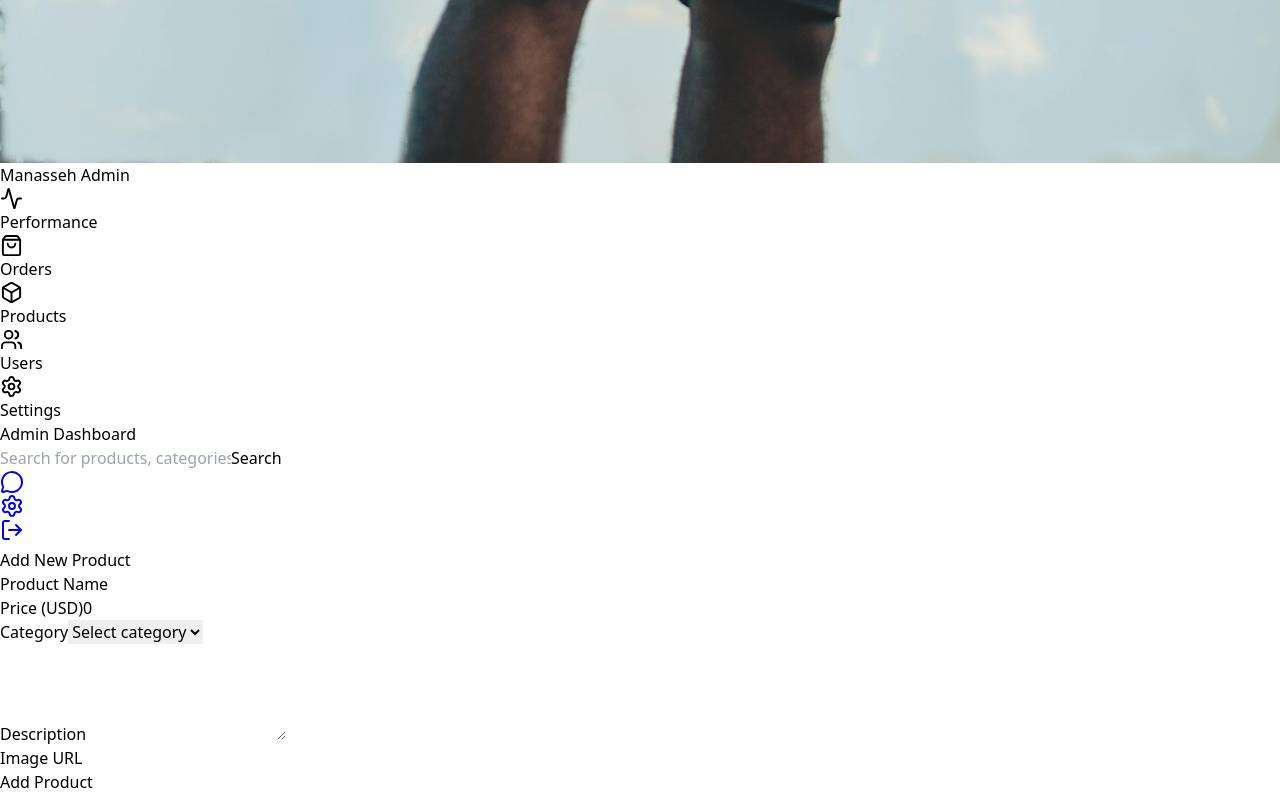
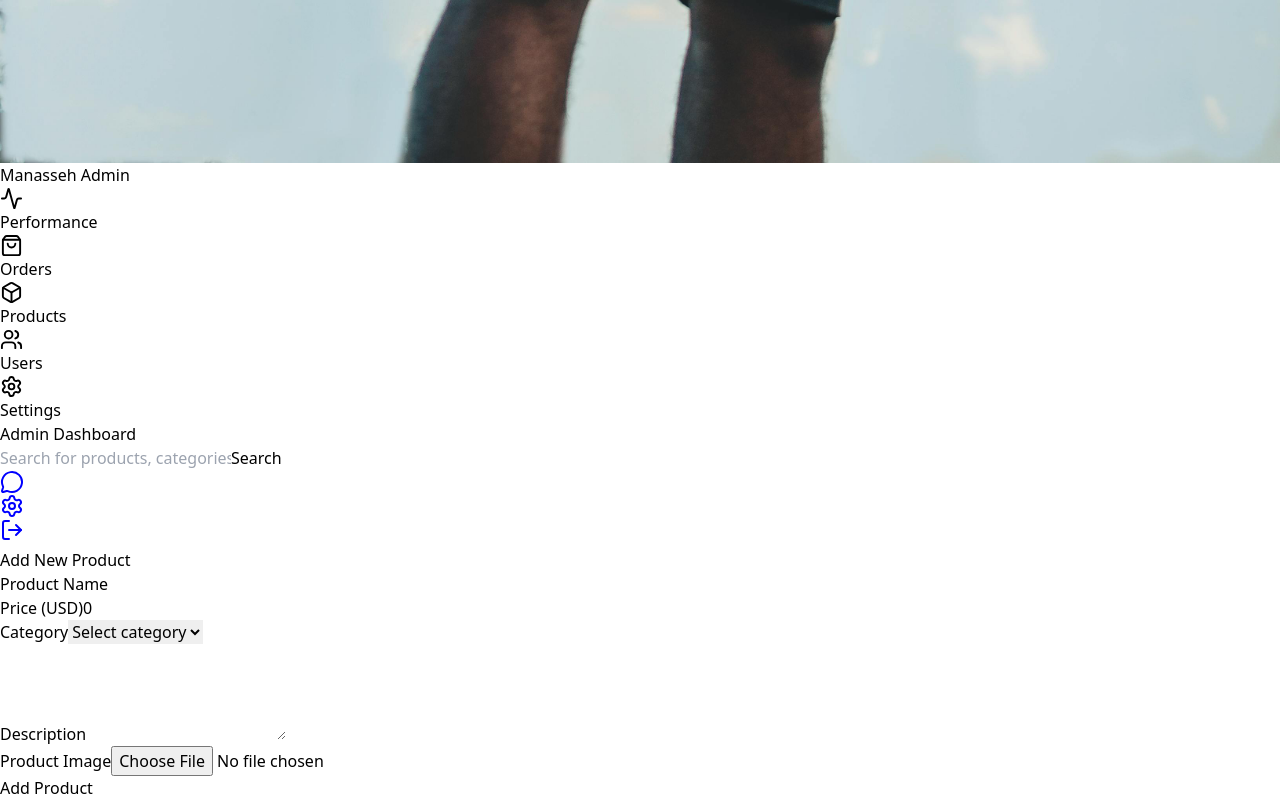
Before and after one commit to Mbonimana/Work-Kappe-UI, a React (Vite) app: page /addproduct in a window 1280 px wide. Shown: the part 1770-2570 px from the top of the page. Built offline with nearby package versions, Linux system fonts and the light colour scheme.

Commit message:
Update AddProduct.tsx

```diff
--- a/src/components/dashboardComponents/AddProduct.tsx
+++ b/src/components/dashboardComponents/AddProduct.tsx
@@ -6,7 +6,7 @@ interface ProductFormData {
   price: number;
   category: string;
   description: string;
-  imageUrl: string;
+  imageFile: File | null;
 }
 
 const AddProduct: React.FC = () => {
@@ -15,46 +15,64 @@ const AddProduct: React.FC = () => {
     price: 0,
     category: '',
     description: '',
-    imageUrl: '',
+    imageFile: null,
   });
 
   const handleChange = (
     e: React.ChangeEvent<HTMLInputElement | HTMLTextAreaElement | HTMLSelectElement>
   ) => {
-    const { name, value } = e.target;
-    setFormData(prev => ({
-      ...prev,
-      [name]: name === 'price' ? parseFloat(value) : value,
-    }));
+    const { name, value, files } = e.target as HTMLInputElement;
+
+    if (name === 'imageFile' && files) {
+      setFormData(prev => ({ ...prev, imageFile: files[0] }));
+    } else {
+      setFormData(prev => ({
+        ...prev,
+        [name]: name === 'price' ? parseFloat(value) : value,
+      }));
+    }
   };
 
   const handleSubmit = async (e: React.FormEvent) => {
     e.preventDefault();
+
+    if (!formData.imageFile) {
+      alert('Please select an image file!');
+      return;
+    }
+
     try {
-      // Map frontend fields to backend fields
-      const payload = {
-        prodName: formData.name,
-        prodPrice: formData.price,
-        ProdCat: formData.category,
-        prodDesc: formData.description,
-        productimage: formData.imageUrl,
-      };
+      const data = new FormData();
+      data.append('prodName', formData.name);
+      data.append('prodPrice', formData.price.toString());
+      data.append('ProdCat', formData.category);
+      data.append('prodDesc', formData.description);
+      data.append('image', formData.imageFile); // Must match multer field name
 
       const res = await axios.post(
         'https://kappebackend.onrender.com/api/products/create-product',
-        payload
+        data,
+        {
+          headers: {
+            'Content-Type': 'multipart/form-data',
+          },
+        }
       );
 
       console.log('Product created:', res.data);
       alert('Product added successfully!');
-      // Optionally, reset form
+
+      // Reset form
       setFormData({
         name: '',
         price: 0,
         category: '',
         description: '',
-        imageUrl: '',
+        imageFile: null,
       });
+
+      // Reset file input value manually
+      (document.getElementById('imageFileInput') as HTMLInputElement).value = '';
     } catch (error) {
       console.error('Error creating product:', error);
       alert('Failed to add product. Check console for details.');
@@ -121,13 +139,15 @@ const AddProduct: React.FC = () => {
       </div>
 
       <div>
-        <label className="block text-sm font-medium text-gray-700">Image URL</label>
+        <label className="block text-sm font-medium text-gray-700">Product Image</label>
         <input
-          type="text"
-          name="imageUrl"
-          value={formData.imageUrl}
+          type="file"
+          id="imageFileInput"
+          name="imageFile"
+          accept="image/*"
           onChange={handleChange}
-          className="mt-1 block w-full border border-gray-300 rounded-md p-2 focus:ring-blue-500 focus:border-blue-500"
+          required
+          className="mt-1 block w-full"
         />
       </div>
 
```
